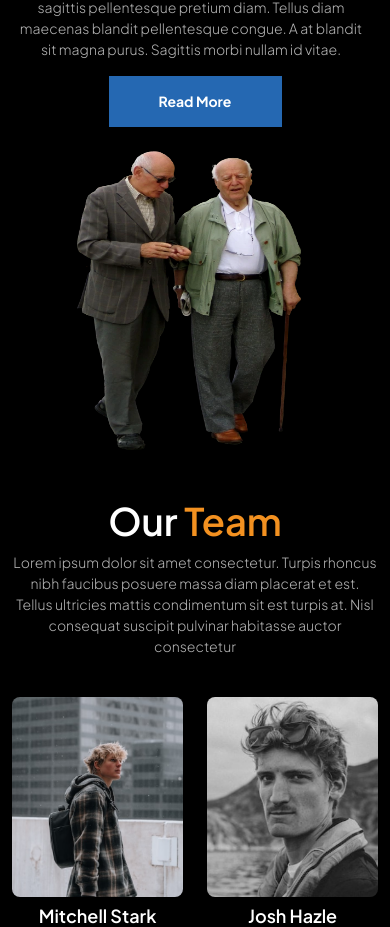
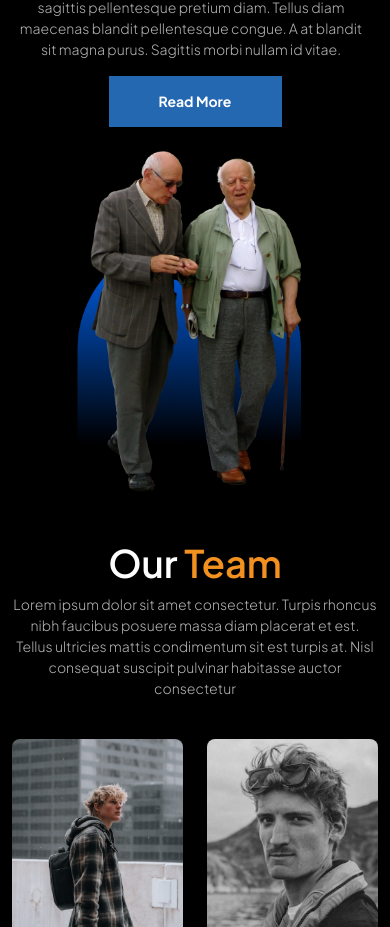
Before and after one commit to Gunjan0001/chiku, a React (Create React App) app: page / in a window 390 px wide. Shown: the part 2213-3140 px from the top of the page. Built offline with nearby package versions, Linux system fonts and the light colour scheme.

Commit message:
code merge

```diff
--- a/src/App.css
+++ b/src/App.css
@@ -217,23 +217,7 @@ body {
 
 
 
-/* OUR_STORY */
-.blueshadow_position::after {
-  content: '';
-  position: absolute;
-  left: 1px;
-  bottom: 56px;
-  width: 440px;
-  height: 495px;
-  border-radius: 259.5px 259.5px 30px 30px;
-  background: linear-gradient(180deg, #0069FF 0%, rgba(0, 105, 255, 0.00) 100%);
 
-}
-
-
-.max_w_501 {
-  max-width: 501px;
-}
 
 /* BACK-TO-TOP */
 .back-to-top {
@@ -739,13 +723,6 @@ body {
 }
 
 @media (max-width: 1199.98px) {
-  .blueshadow_position::after {
-    left: 6px;
-    bottom: 65px;
-    width: 393.139px;
-    height: 394px;
-  }
-
   .heroimage_3 {
     width: 100px;
     height: 78px;
@@ -767,13 +744,6 @@ body {
     max-width: 300px;
   }
 
-  .blueshadow_position::after {
-    left: 6px;
-    bottom: 57px;
-    width: 393.139px;
-    height: 250px;
-  }
-
   .line_height {
     line-height: 150%;
   }
@@ -785,17 +755,11 @@ body {
   .heroimage_3 {
     width: 100px;
     height: 55px;
-    /* margin-top: 12px; */
+
   }
 }
 
 @media (max-width:767.98px) {
-  .blueshadow_position::after {
-    left: -1px;
-    bottom: 47px;
-    width: 307.139px;
-    height: 307px;
-  }
 
   .twomen_height {
     height: 500px;
@@ -809,14 +773,11 @@ body {
   .heroimage_3 {
     width: 100px;
     height: 55px;
-    /* margin-top: 12px; */
   }
 }
 
 @media (max-width:575.98px) {
-  .blueshadow_position::after {
-    display: none !important;
-  }
+
 
   .twomen_height {
     height: 299px;
--- a/src/components/homepage/OurStory.jsx
+++ b/src/components/homepage/OurStory.jsx
@@ -1,5 +1,5 @@
 import React from "react";
-import twomen from "../../assets/images/webp/twomen.webp";
+import twomen from "../../assets/images/webp/story_img.webp";
 
 const OurStory = () => {
   return (
@@ -9,11 +9,11 @@ const OurStory = () => {
         id="Our-Story"
       >
         <div className="row flex-column-reverse pb-xl-5 flex-lg-row align-items-center justify-content-between">
-          <div className=" col-8 col-sm-7 col-lg-5 text-center blueshadow_position position-relative pe-4">
+          <div className=" col-8 col-sm-5 col-lg-5 text-center  position-relative pe-4">
             <img
               src={twomen}
               alt="twomen_img"
-              className="w-100 twomen_height mt-4 mt-lg-0 z_index_5 position-relative"
+              className="w-100  mt-4 mt-lg-0 z_index_5 position-relative"
               data-aos="zoom-out-right"
               data-aos-offset="300"
               data-aos-duration="3000"
```
Also changed, not shown: src/assets/images/png/story.png (added).
